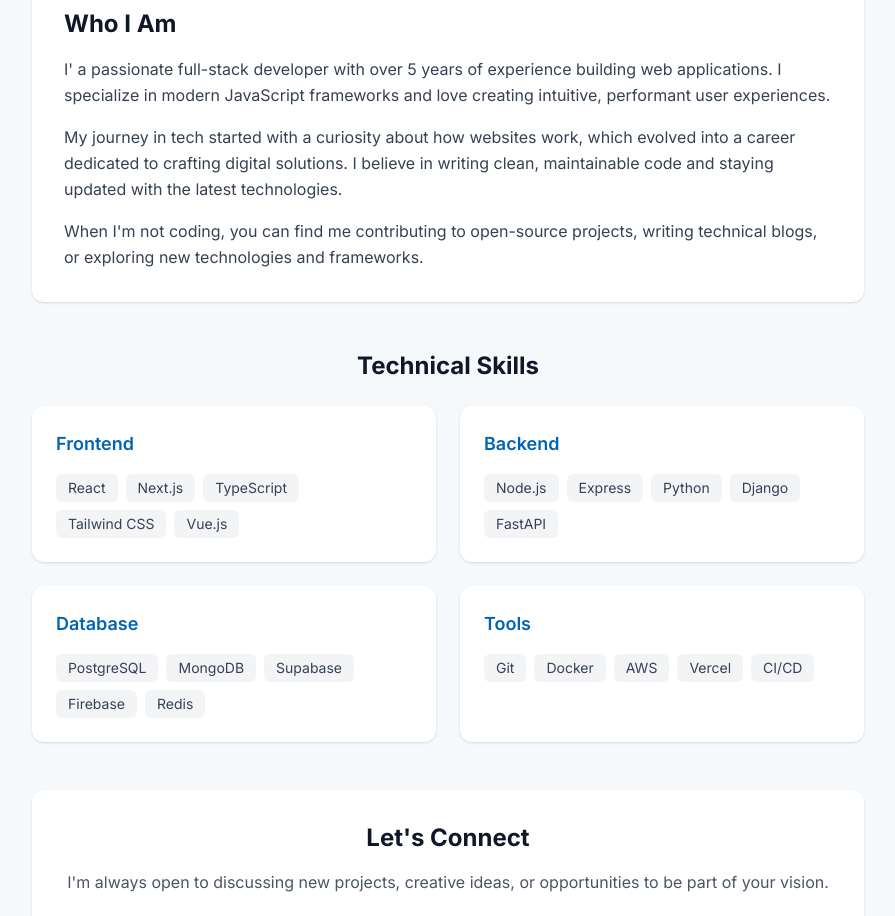
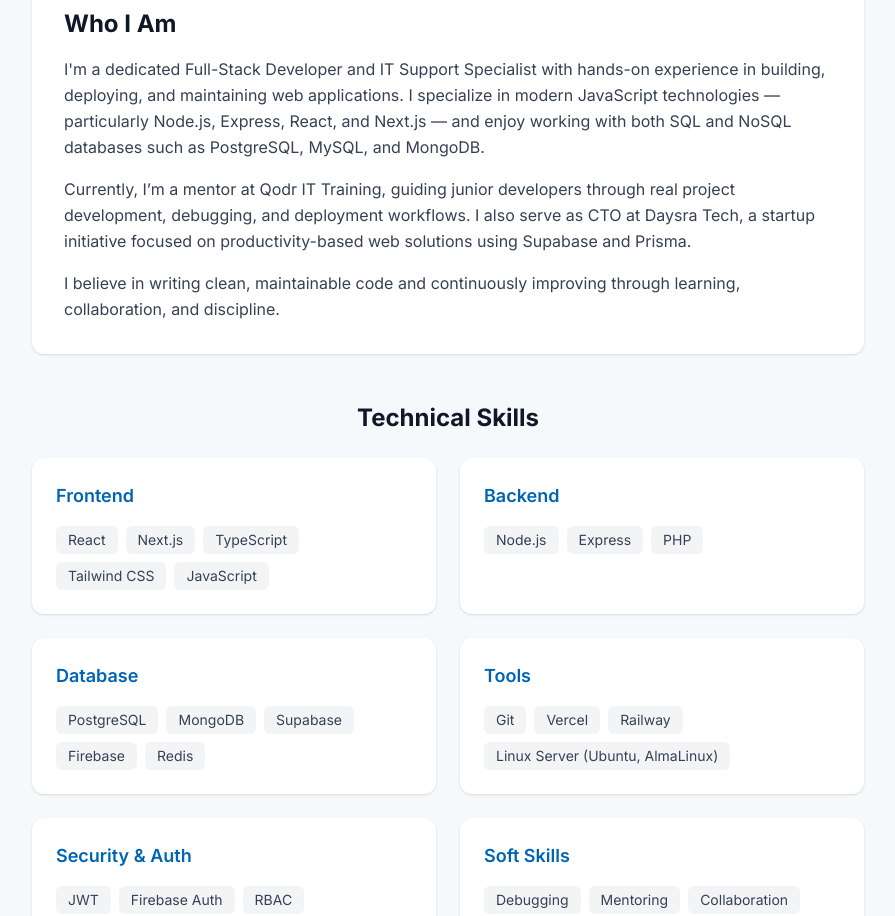
Before and after one commit to Asuka-Aozora/portfolio-nextjs, a Next.js app: page /about in a window 1280 px wide. Shown: the part 300-1216 px from the top of the page, without its empty margins (192-1087 px from the left). Built offline with nearby package versions, Linux system fonts and the light colour scheme.

Commit message:
Update About, Home, Projects pages and Footer component with new skills, descriptions, and contact information; add placeholder image for projects

```diff
--- a/app/about/page.tsx
+++ b/app/about/page.tsx
@@ -4,10 +4,12 @@
 export default function AboutPage() {
   // Daftar skills/technologies
   const skills = [
-    { category: 'Frontend', items: ['React', 'Next.js', 'TypeScript', 'Tailwind CSS', 'Vue.js'] },
-    { category: 'Backend', items: ['Node.js', 'Express', 'Python', 'Django', 'FastAPI'] },
+    { category: 'Frontend', items: ['React', 'Next.js', 'TypeScript', 'Tailwind CSS', 'JavaScript'] },
+    { category: 'Backend', items: ['Node.js', 'Express', 'PHP'] },
     { category: 'Database', items: ['PostgreSQL', 'MongoDB', 'Supabase', 'Firebase', 'Redis'] },
-    { category: 'Tools', items: ['Git', 'Docker', 'AWS', 'Vercel', 'CI/CD'] },
+    { category: 'Tools', items: ['Git', 'Vercel', 'Railway', 'Linux Server (Ubuntu, AlmaLinux)'] },
+    { category: 'Security & Auth', items: ['JWT', 'Firebase Auth', 'RBAC'] },
+    { category: 'Soft Skills', items: ['Debugging', 'Mentoring', 'Collaboration', 'Problem-Solving', 'Fast Learning'] },
   ]
 
   return (
@@ -25,21 +27,23 @@
         <h2 className="text-2xl font-bold text-gray-900 mb-4">Who I Am</h2>
         <div className="space-y-4 text-gray-700 leading-relaxed">
           <p>
-            I&apos; a passionate full-stack developer with over 5 years of
-            experience building web applications. I specialize in modern
-            JavaScript frameworks and love creating intuitive, performant user
-            experiences.
+            I&apos;m a dedicated Full-Stack Developer and IT Support Specialist
+            with hands-on experience in building, deploying, and maintaining web
+            applications. I specialize in modern JavaScript technologies —
+            particularly Node.js, Express, React, and Next.js — and enjoy
+            working with both SQL and NoSQL databases such as PostgreSQL, MySQL,
+            and MongoDB.
           </p>
           <p>
-            My journey in tech started with a curiosity about how websites work,
-            which evolved into a career dedicated to crafting digital solutions.
-            I believe in writing clean, maintainable code and staying updated
-            with the latest technologies.
+            Currently, I’m a mentor at Qodr IT Training, guiding junior
+            developers through real project development, debugging, and
+            deployment workflows. I also serve as CTO at Daysra Tech, a startup
+            initiative focused on productivity-based web solutions using
+            Supabase and Prisma.
           </p>
           <p>
-            When I&apos;m not coding, you can find me contributing to
-            open-source projects, writing technical blogs, or exploring new
-            technologies and frameworks.
+            I believe in writing clean, maintainable code and continuously
+            improving through learning, collaboration, and discipline.
           </p>
         </div>
       </div>
@@ -76,15 +80,15 @@
           Let&apos;s Connect
         </h2>
         <p className="text-gray-600 mb-6">
-          I&apos;m always open to discussing new projects, creative ideas, or
-          opportunities to be part of your vision.
+          I&apos;m open to collaborating on meaningful web projects, mentoring
+          sessions, or technical discussions.
         </p>
         <div className="flex flex-col sm:flex-row gap-4 justify-center">
-          <a href="mailto:your.email@example.com" className="btn-primary">
+          <a href="mailto:azdin1411@gmail.com" className="btn-primary">
             Send Email
           </a>
           <a
-            href="https://linkedin.com/in/yourusername"
+            href="https://www.linkedin.com/in/azka-musthafa-hafiz/"
             target="_blank"
             rel="noopener noreferrer"
             className="btn-secondary"
--- a/app/page.tsx
+++ b/app/page.tsx
@@ -19,8 +19,12 @@
           </p>
 
           <p className="text-lg text-gray-600 mb-8 max-w-2xl">
-            I build modern web applications with cutting-edge technologies.
-            Passionate about creating elegant solutions to complex problems.
+            I build modern and scalable web applications using JavaScript,
+            Node.js, and Next.js. Currently focused on developing robust
+            back-end systems and clean front-end interfaces with Supabase,
+            PostgreSQL, and modern frameworks. Passionate about crafting secure,
+            maintainable, and efficient digital products that solve real-world
+            problems.
           </p>
 
           {/* CTA Buttons */}
--- a/app/projects/page.tsx
+++ b/app/projects/page.tsx
@@ -47,7 +47,7 @@
   }
 
   return (
-    <div className="max-w-6xl mx-auto px-4 sm:px-6 lg:px-8 py-20">
+    <div className="max-w-7xl mx-auto px-4 sm:px-6 lg:px-8 py-20">
       {/* Page Header */}
       <div className="text-center mb-12">
         <h1 className="text-4xl font-bold text-gray-900 mb-4">My Projects</h1>
--- a/components/Footer.tsx
+++ b/components/Footer.tsx
@@ -10,7 +10,7 @@
         <div className="flex flex-col md:flex-row justify-between items-center space-y-4 md:space-y-0">
           {/* Copyright */}
           <div className="text-gray-600 text-sm">
-            © {currentYear} Your Name. All rights reserved.
+            © {currentYear} Azka. All rights reserved.
           </div>
 
           {/* Social Links */}
--- a/components/PorjectCard.tsx
+++ b/components/PorjectCard.tsx
@@ -3,27 +3,28 @@
 
 import Image from "next/image";
 import Link from "next/link";
-import { Project } from "@/lib/supabase";
+import { getImageUrl, Project } from "@/lib/supabase";
 
 interface ProjectCardProps {
   project: Project;
 }
 
 export default function ProjectCard({ project }: ProjectCardProps) {
+  // Get public URL dari Supabase Storage
+  const imageUrl = getImageUrl(project.image_path);
+
   return (
     <div className="card overflow-hidden">
       {/* Project Image */}
-      {project.image_url && (
       <div className="relative h-48 w-full bg-gray-200">
         <Image
-            src={project.image_url}
+          src={imageUrl}
           alt={project.title}
           fill
           className="object-cover"
           sizes="(max-width: 768px) 100vw, (max-width: 1200px) 50vw, 33vw"
         />
       </div>
-      )}
 
       {/* Project Content */}
       <div className="p-6">
--- a/lib/supabase.ts
+++ b/lib/supabase.ts
@@ -15,7 +15,7 @@
 export function getImageUrl(imagePath: string | null): string {
   if (!imagePath) {
     // Placeholder image jika tidak ada gambar
-    return "/placeholder-project.jpg";
+    return "/placeholder-project.png";
   }
 
   const { data } = supabase.storage.from(bucketName).getPublicUrl(imagePath);
```
Also changed, not shown: public/placeholder-project.png (added). Lines whose indentation alone changed are shown as unchanged.
